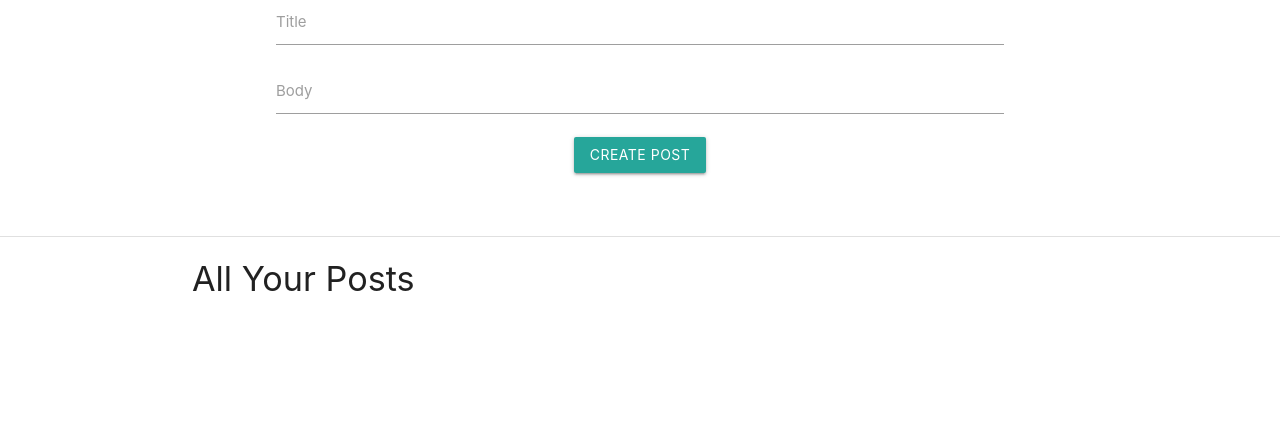
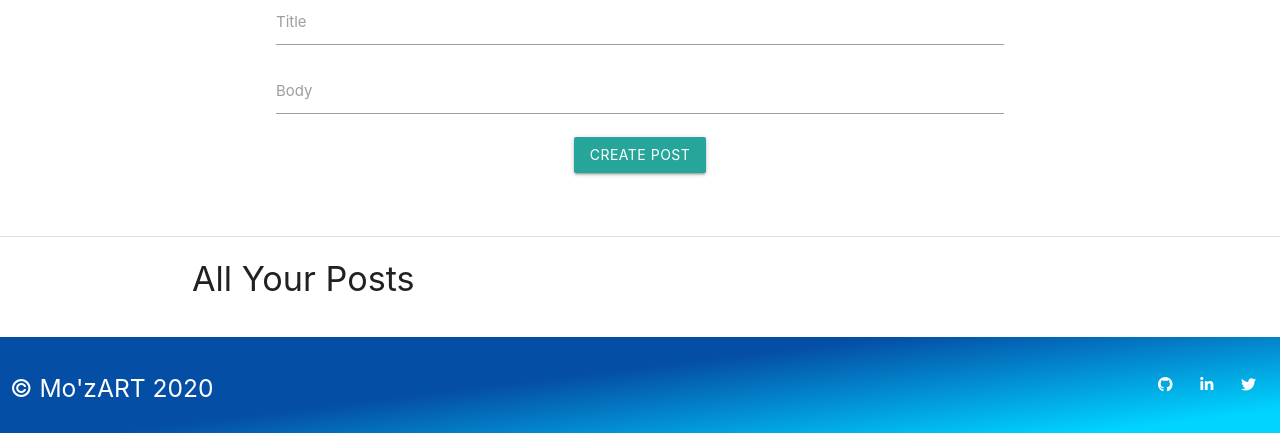
Before and after one commit to MoizSM/PHP-Blog-System, a PHP site: page /profile.php in a window 1280 px wide. Shown: the part 522-955 px from the top of the page. Before the commit the page ends 813 px from the top, so only its background shows below. Run offline with PHP 8.4, Linux system fonts and the light colour scheme; the visitor is signed in with stand-in values (Sample User, id 1); data that the repository does not hold is empty; some libraries are stand-ins or nearby versions.

Commit message:
Added footer

```diff
--- a/assets/styles.css
+++ b/assets/styles.css
@@ -58,6 +58,36 @@ nav {
   font-size: 20px;
 }
 
+.footer{
+  margin-top: 40px;
+  background: linear-gradient(
+    173deg,
+    rgba(5, 78, 166, 1) 43%,
+    rgba(0, 212, 255, 1) 91%
+  );
+  color: #fff;
+  height: 12vh;
+  padding: 10px;
+  display: flex;
+  justify-content: space-between;
+  align-items: center;
+}
+
+.social {
+  width: 10%;
+  display: flex;
+  justify-content: space-around;
+}
+
+.social li a i{
+  color: #FFF;
+}
+
+.social li a i:hover{
+  opacity: 0.4;
+  transition: 0.3s;
+}
+
 /* MEDIA QUERIES */
 @media only screen and (max-width: 600px) {
   .blogForm{
--- a/common/Footer.php
+++ b/common/Footer.php
@@ -0,0 +1,18 @@
+<?php
+
+?>
+
+<head>
+
+</head>
+
+<body>
+    <div class="footer">
+        <h5>&copy; Mo'zART 2020</h5>
+        <ul class="social">
+            <li><a href="https://github.com/MoizSM" target="_blank"><i class="fab fa-github"></i></a></li>
+            <li><a href="https://www.linkedin.com/in/moizmeyaji/" target="__blank"><i class="fab fa-linkedin-in"></i></a></li>
+            <li><a href="https://twitter.com/CSWeebMSM" target="__blank"><i class="fab fa-twitter"></i></a></li>
+        </ul>
+    </div>
+</body>
--- a/homepage.php
+++ b/homepage.php
@@ -29,3 +29,7 @@ $rec = $blogs->displayPosts();
         <?php endforeach ?>
     </div>
 </body>
+
+<?php
+    include('./common/Footer.php')
+?>
--- a/profile.php
+++ b/profile.php
@@ -71,5 +71,8 @@ $singleblogs = $blogs->displaySingleUserPosts($user);
             $('.materialboxed').materialbox();
         });
     </script>
+</body>
 
-</body>
+<?php
+    include('./common/Footer.php');
+?>
```
